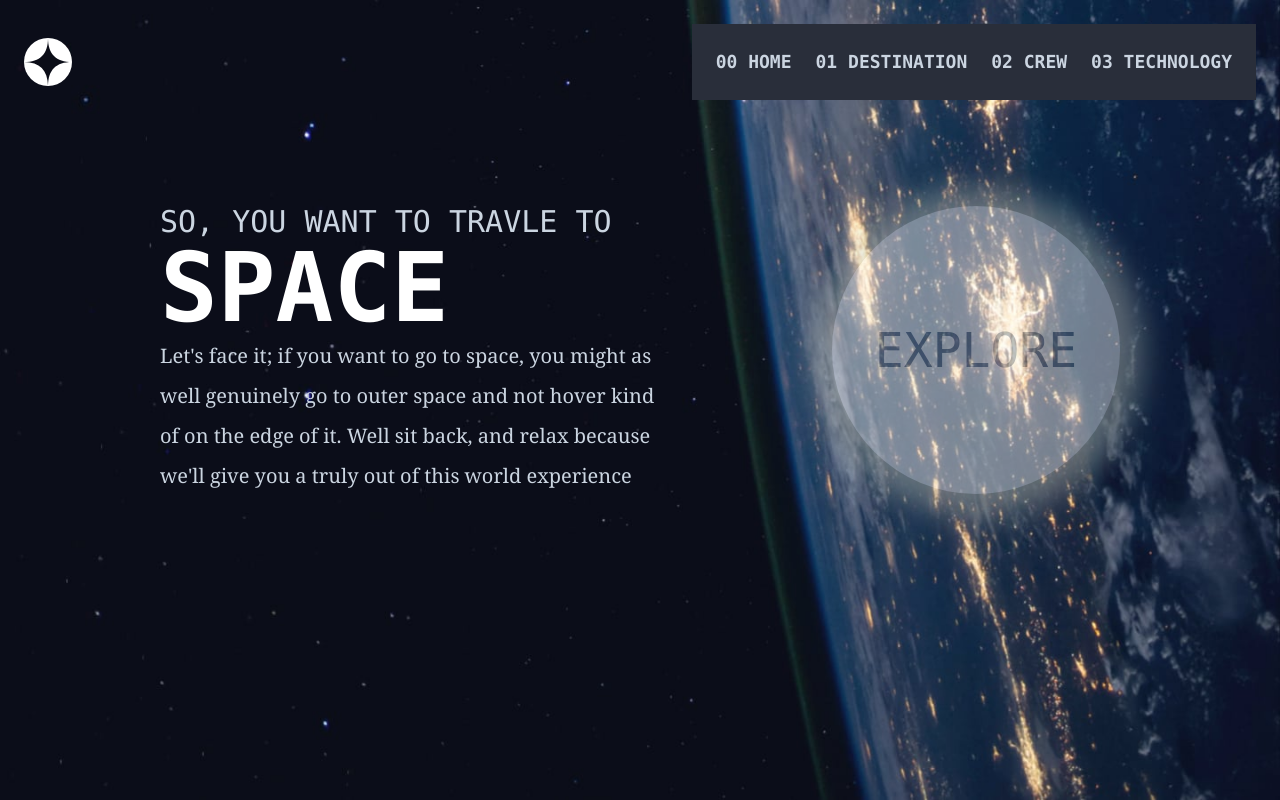
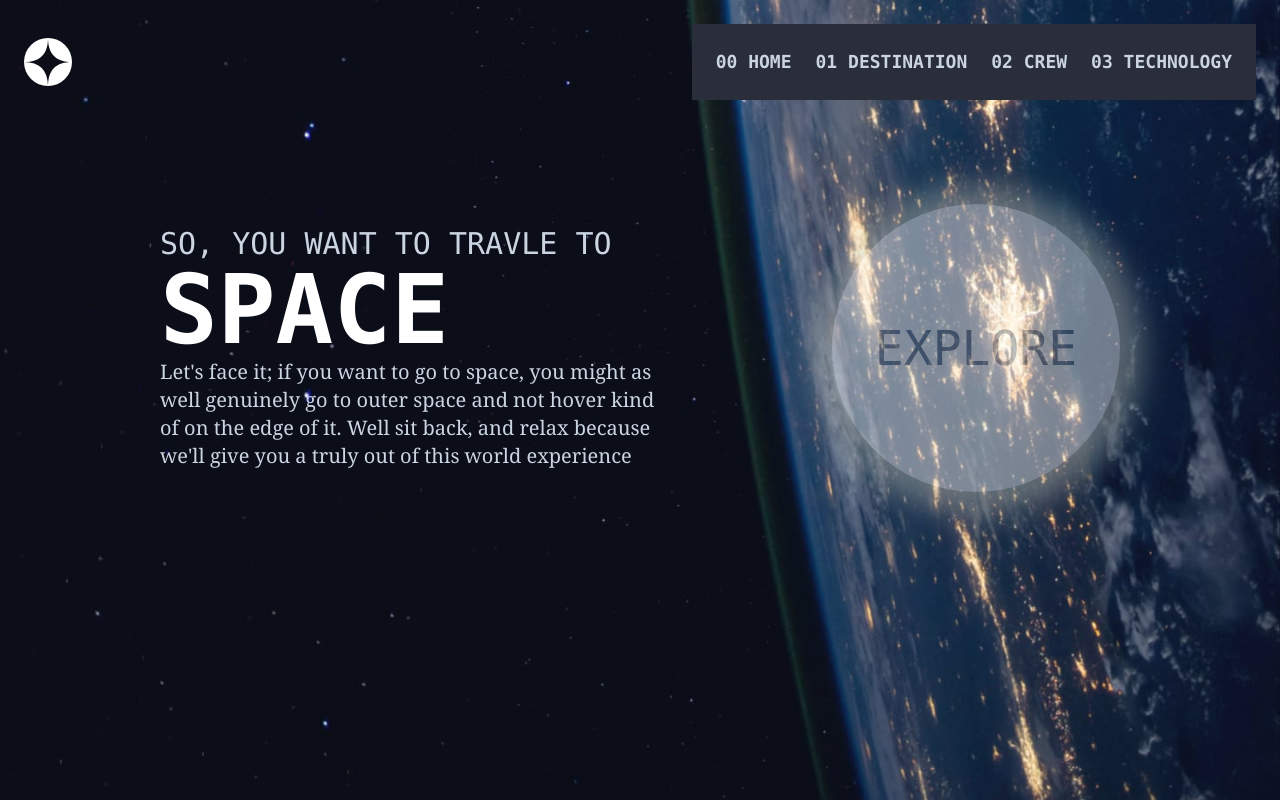
Before and after one commit to adisa-ade/Space-Tourism, a Vue app: page / in a window 1280 px wide. Built offline with nearby package versions, Linux system fonts and the light colour scheme.

Commit message:
final changes

```diff
--- a/src/views/HomeView.vue
+++ b/src/views/HomeView.vue
@@ -4,12 +4,12 @@
 <template>
     <body class="min-h-screen scroll-smooth text-slate-300 font-mono pb-4">
     <Nav/>
-    <div class="flex flex-col md:flex-row md:text-left justify-evenly items-center text-center mt-5 md:mt-20 space-y-10 md:space-y-0 ani">
-    <div class="p-4 md:p-0 md:w-2/5">
+    <div class="flex flex-col lg:flex-row lg:text-left justify-evenly items-center text-center mt-5 lg:mt-20 space-y-10 md:space-y-40  lg:space-y-0 ani">
+    <div class="p-4 md:p-5 lg:p-0 lg:w-2/5 md:space-y-10 lg:space-y-0">
         <h1 class="text-xl md:text-3xl">
             SO, YOU WANT TO TRAVLE TO <span class="text-8xl text-white font-bold md:block">SPACE</span>
         </h1>
-        <p class="leading-8 font-serif md:leading-10 md:text-xl">Let's face it; if you want to go to space, you might as well genuinely go to outer space and not hover kind of on the edge of it.
+        <p class="leading-8 font-serif md:leading-10 md:text-2xl lg:text-xl">Let's face it; if you want to go to space, you might as well genuinely go to outer space and not hover kind of on the edge of it.
             Well sit back, and relax because we'll give you a truly out of this world experience
         </p>
     </div>
```
